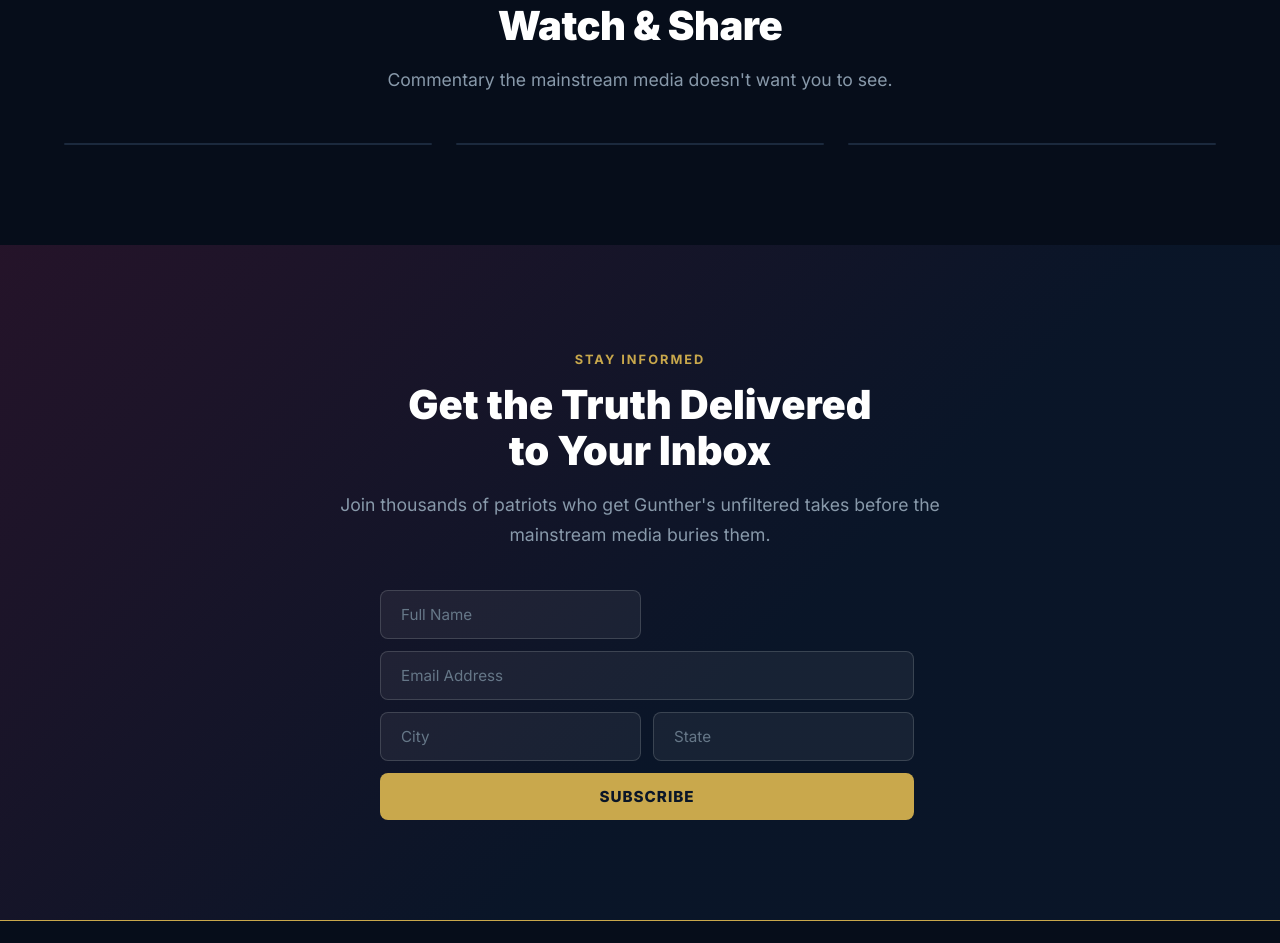
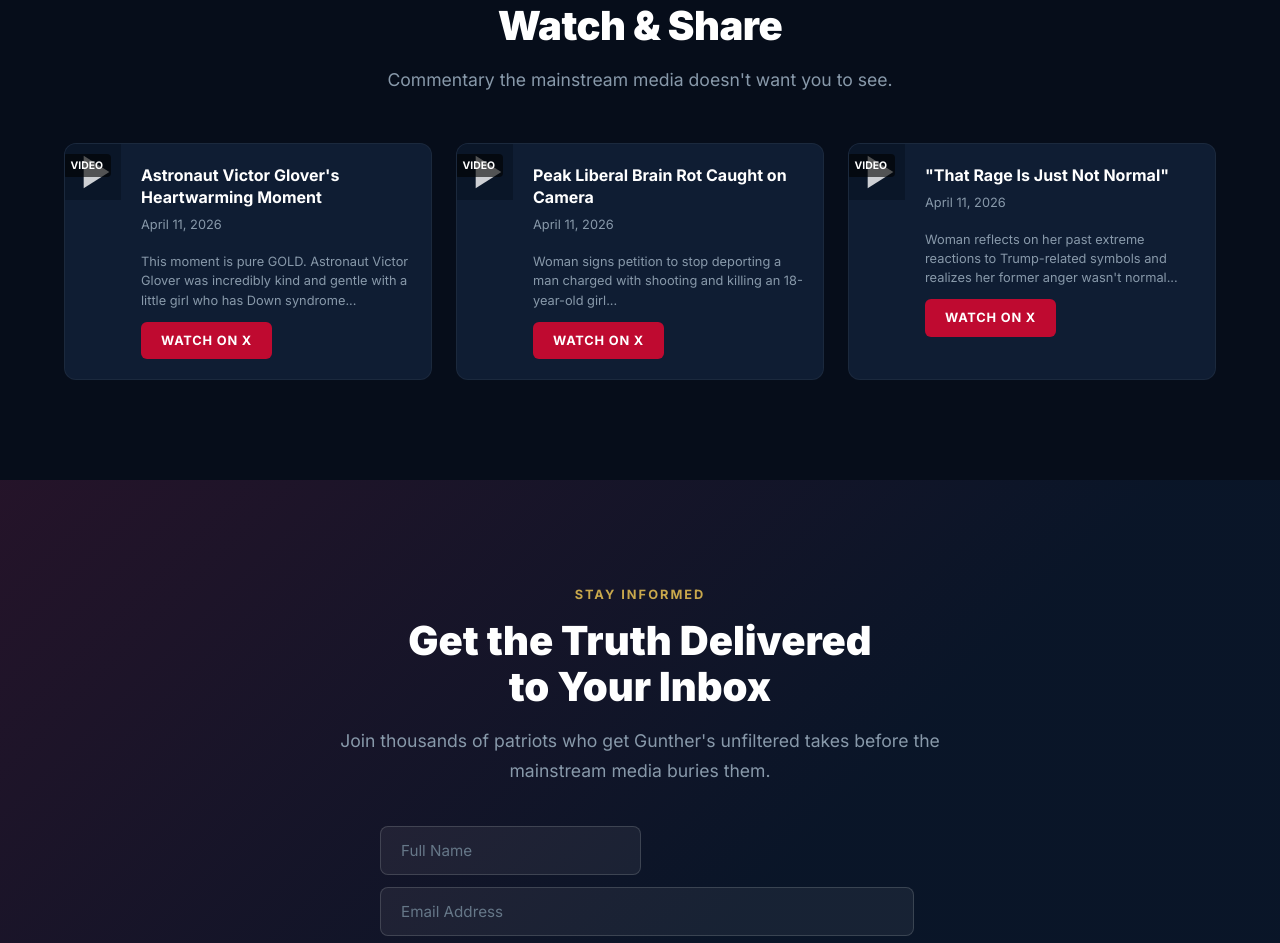
Before and after one commit to Joespiers1/eagleman-site, a plain HTML site: page index.html in a window 1280 px wide. Shown: the part 3050-3993 px from the top of the page. Drawn offline with Linux system fonts and the light colour scheme.

Commit message:
Replace X embeds with styled video cards linking to tweets
X embeds are unreliable, so using custom-styled cards with
tweet summaries that link directly to the video posts on X.
Always renders, no dependency on X widget script.

Co-Authored-By: Claude Opus 4.6 (1M context) <noreply@anthropic.com>

```diff
--- a/index.html
+++ b/index.html
@@ -1161,23 +1161,43 @@
         <p class="section-subtitle" style="margin: 0 auto;">Commentary the mainstream media doesn't want you to see.</p>
       </div>
       <div class="video-grid reveal">
-        <div class="video-card">
-          <blockquote class="twitter-tweet" data-theme="dark" data-conversation="none">
-            <a href="https://x.com/GuntherEagleman/status/2043100481451368728"></a>
-          </blockquote>
-        </div>
-        <div class="video-card">
-          <blockquote class="twitter-tweet" data-theme="dark" data-conversation="none">
-            <a href="https://x.com/GuntherEagleman/status/2042999812916723873"></a>
-          </blockquote>
-        </div>
-        <div class="video-card">
-          <blockquote class="twitter-tweet" data-theme="dark" data-conversation="none">
-            <a href="https://x.com/GuntherEagleman/status/2042999004200304739"></a>
-          </blockquote>
-        </div>
+        <a href="https://x.com/GuntherEagleman/status/2043100481451368728" target="_blank" rel="noopener" class="video-card">
+          <div class="video-thumb">
+            <svg class="play-icon" viewBox="0 0 24 24" fill="currentColor"><path d="M8 5v14l11-7z"/></svg>
+            <div style="position:absolute;top:10px;right:10px;background:rgba(0,0,0,0.6);padding:3px 8px;border-radius:4px;font-size:0.65rem;font-weight:700;color:#fff;">VIDEO</div>
+          </div>
+          <div class="video-info">
+            <h4>Astronaut Victor Glover's Heartwarming Moment</h4>
+            <p class="video-date">April 11, 2026</p>
+            <p style="font-size:0.8rem;color:#8899AA;margin-bottom:12px;line-height:1.5;">This moment is pure GOLD. Astronaut Victor Glover was incredibly kind and gentle with a little girl who has Down syndrome...</p>
+            <span class="btn-watch">Watch on X</span>
+          </div>
+        </a>
+        <a href="https://x.com/GuntherEagleman/status/2042999812916723873" target="_blank" rel="noopener" class="video-card">
+          <div class="video-thumb">
+            <svg class="play-icon" viewBox="0 0 24 24" fill="currentColor"><path d="M8 5v14l11-7z"/></svg>
+            <div style="position:absolute;top:10px;right:10px;background:rgba(0,0,0,0.6);padding:3px 8px;border-radius:4px;font-size:0.65rem;font-weight:700;color:#fff;">VIDEO</div>
+          </div>
+          <div class="video-info">
+            <h4>Peak Liberal Brain Rot Caught on Camera</h4>
+            <p class="video-date">April 11, 2026</p>
+            <p style="font-size:0.8rem;color:#8899AA;margin-bottom:12px;line-height:1.5;">Woman signs petition to stop deporting a man charged with shooting and killing an 18-year-old girl...</p>
+            <span class="btn-watch">Watch on X</span>
+          </div>
+        </a>
+        <a href="https://x.com/GuntherEagleman/status/2042999004200304739" target="_blank" rel="noopener" class="video-card">
+          <div class="video-thumb">
+            <svg class="play-icon" viewBox="0 0 24 24" fill="currentColor"><path d="M8 5v14l11-7z"/></svg>
+            <div style="position:absolute;top:10px;right:10px;background:rgba(0,0,0,0.6);padding:3px 8px;border-radius:4px;font-size:0.65rem;font-weight:700;color:#fff;">VIDEO</div>
+          </div>
+          <div class="video-info">
+            <h4>"That Rage Is Just Not Normal"</h4>
+            <p class="video-date">April 11, 2026</p>
+            <p style="font-size:0.8rem;color:#8899AA;margin-bottom:12px;line-height:1.5;">Woman reflects on her past extreme reactions to Trump-related symbols and realizes her former anger wasn't normal...</p>
+            <span class="btn-watch">Watch on X</span>
+          </div>
+        </a>
       </div>
-      <script async src="https://platform.twitter.com/widgets.js" charset="utf-8"></script>
     </div>
   </section>
 
```
